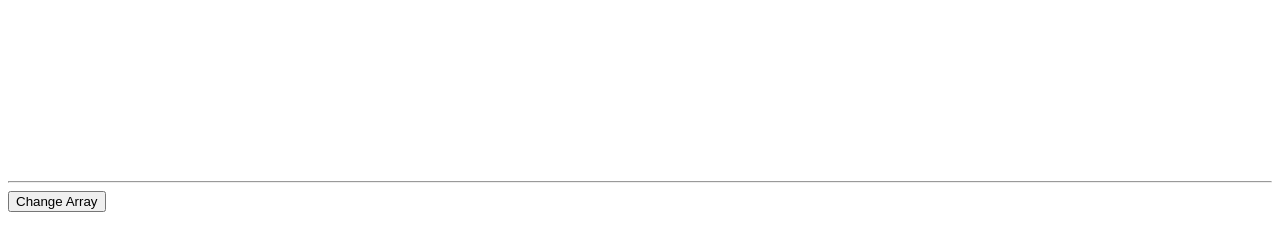
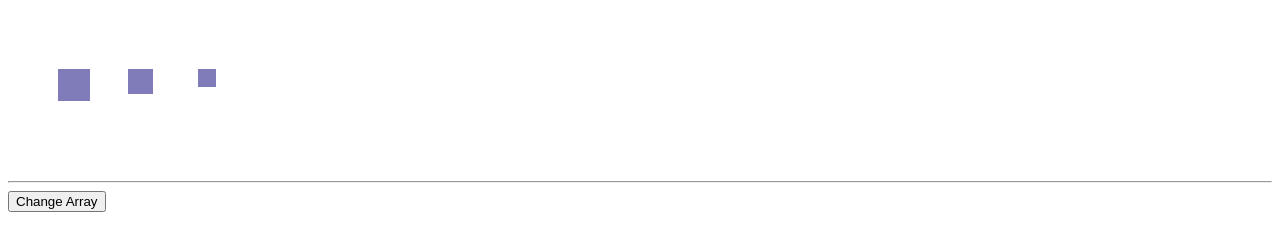
Before and after one commit to nathanold/nathanold.github.io, a plain HTML site: page homework3.html in a window 1280 px wide. Shown: the part 61-312 px from the top of the page. Drawn offline with nearby package versions, Linux system fonts and the light colour scheme.

Commit message:
initialized at page load

```diff
--- a/homework3.html
+++ b/homework3.html
@@ -74,10 +74,11 @@
             .remove();
     }
 
+    drawCircles(generateRandomArray());
 </script>
 <hr/>
 <div id="butn">
-    <button id="btn" type="button"  onclick="drawCircles(generateRandomArray());">Change Array</button>
+    <button id="btn" type="button" onclick="drawCircles(generateRandomArray());">Change Array</button>
 </div>
 </body>
 </html>
```
